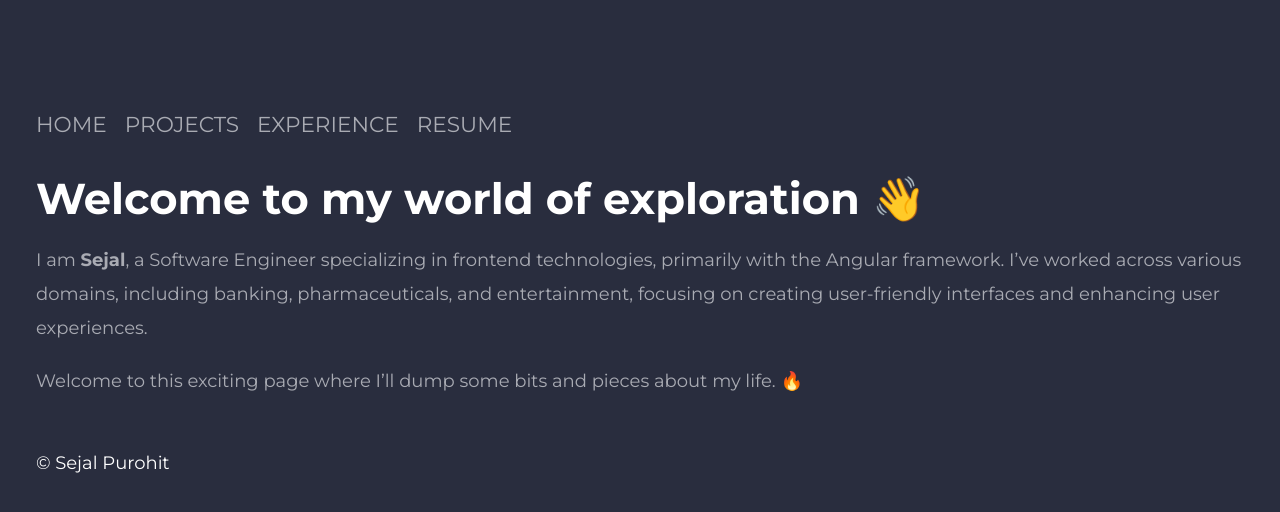
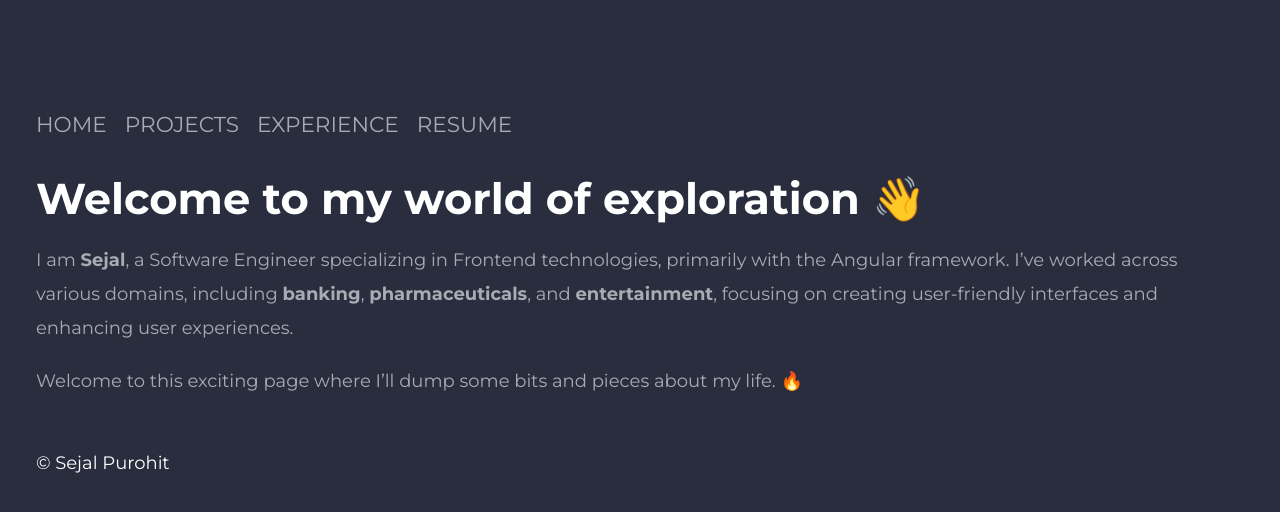
Before and after one commit to sejalpurohit/sejalpurohit.github.io, a Jekyll site: the page built from about.md, in a window 1280 px wide, cut to the strip 294-806 px from the top of the page. Built offline with Jekyll 4.4.1, drawn with Linux system fonts in a browser that asks for light colours; nearby versions of some CDN libraries.

```diff
--- a/about.md
+++ b/about.md
@@ -3,6 +3,7 @@ title: Welcome to my world of exploration 👋
 layout: page
 ---
 
-I am **Sejal**, a Software Engineer specializing in frontend technologies, primarily with the Angular framework. I've worked across various domains, including banking, pharmaceuticals, and entertainment, focusing on creating user-friendly interfaces and enhancing user experiences.
+I am **Sejal**, a Software Engineer specializing in Frontend technologies, primarily with the Angular framework.
+I've worked across various domains, including **banking**, **pharmaceuticals**, and **entertainment**, focusing on creating user-friendly interfaces and enhancing user experiences.
 
 Welcome to this exciting page where I'll dump some bits and pieces about my life. 🔥
```
